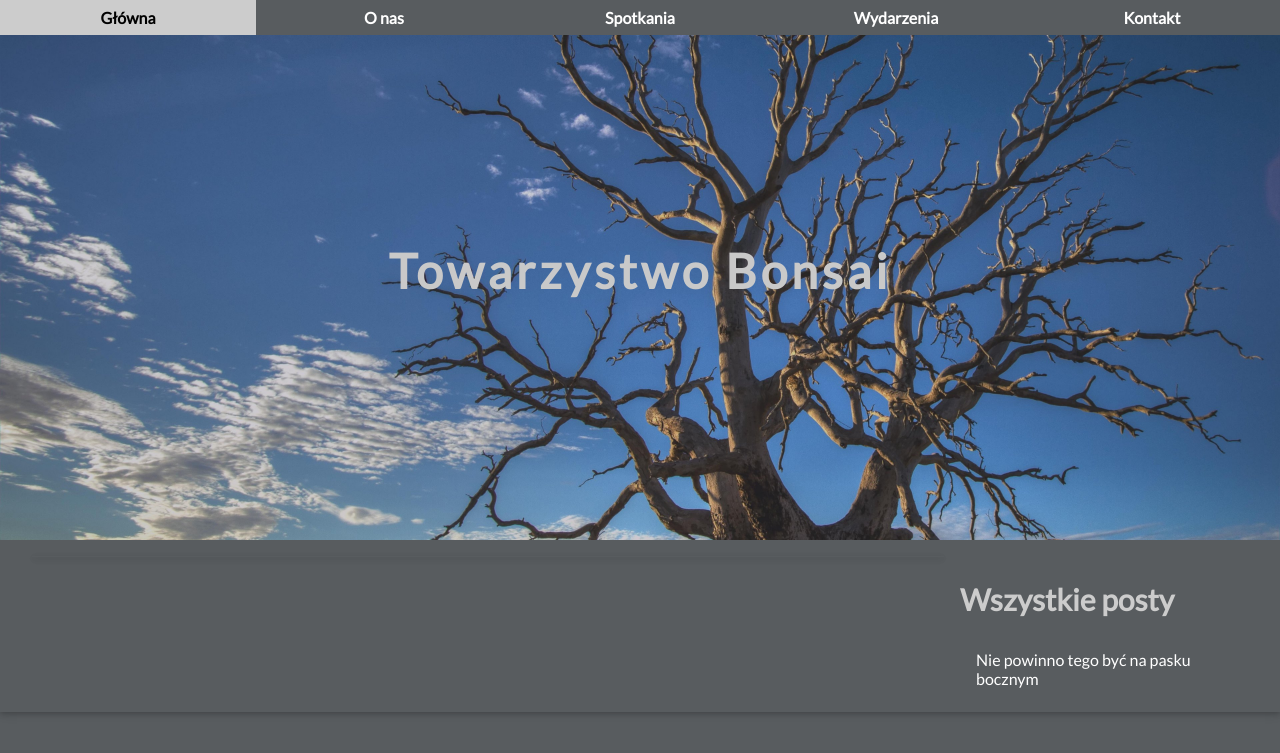
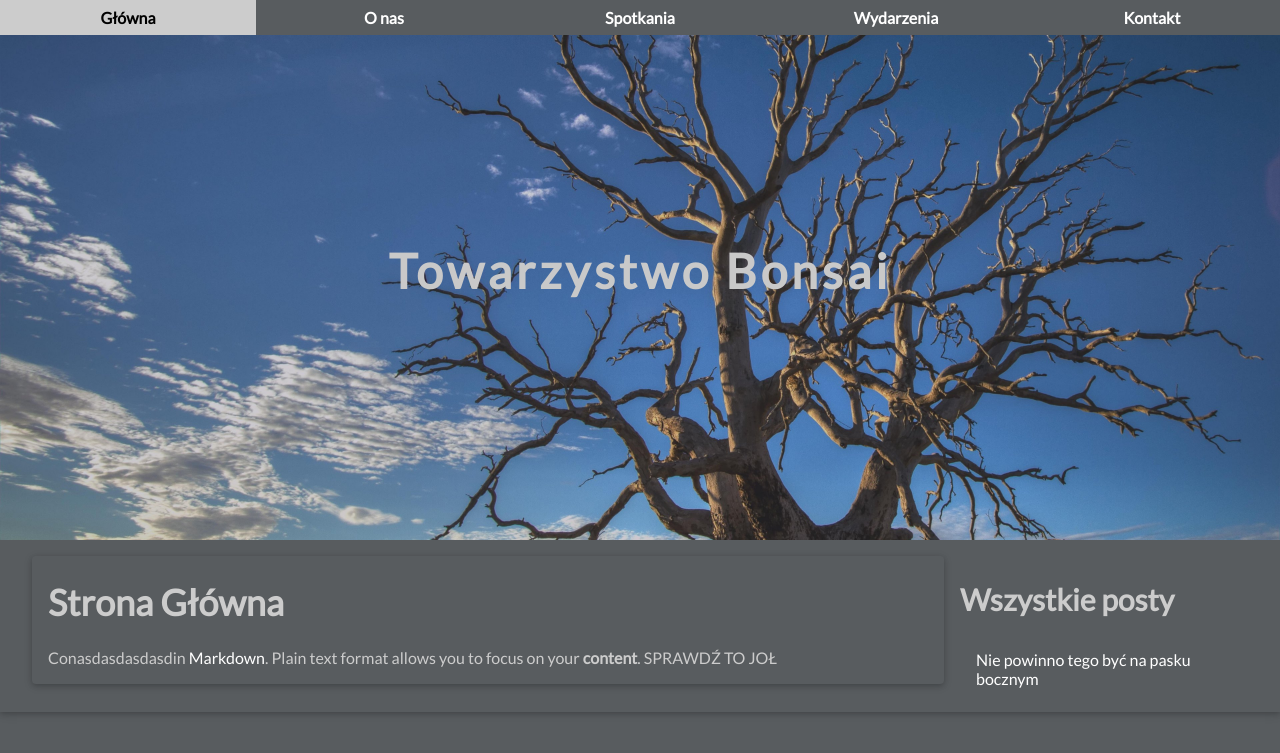
Before and after one commit to Kotzmik/git2s3test, a Jekyll site: the page built from index.md, in a window 1280 px wide. Shown: the top 753 px of the page. Built offline with Jekyll 4.4.1, drawn with Linux system fonts in a browser that asks for light colours; some of the changed lines change nothing that is shown.

Commit message:
Update index.md

```diff
--- a/index.md
+++ b/index.md
@@ -3,10 +3,10 @@ title: Strona Główna
 layout: default
 ---
 
-<!-- # {{ page.title }}
+# {{ page.title }}
 
 Conasdasdasdasdin [Markdown](https://learnxinyminutes.com/docs/markdown/). Plain text format allows you to focus on your **content**.
-SPRAWDŹ TO JOŁ -->
+SPRAWDŹ TO JOŁ
 
 <ul class="w3-ul">
 {% for post in site.categories.post %}
```
